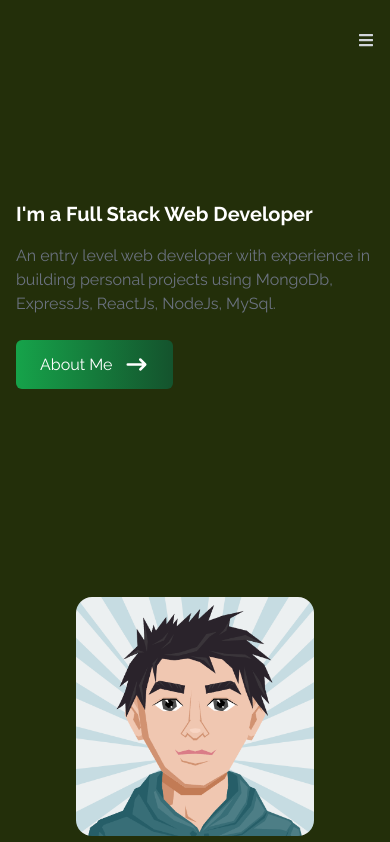
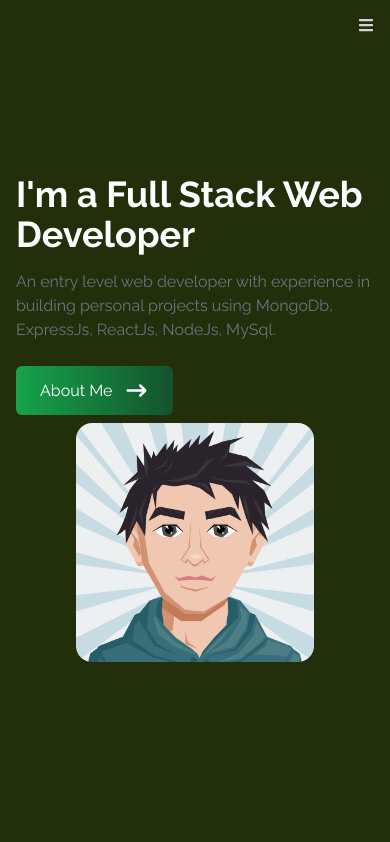
Before and after one commit to chubibobibo/alistairPortfolio, a React (Vite) app: page / in a window 390 px wide. Shown: the top 842 px of the page. Built offline with nearby package versions, Linux system fonts and the light colour scheme.

Commit message:
adjusted home

```diff
--- a/src/components/Home.jsx
+++ b/src/components/Home.jsx
@@ -7,8 +7,8 @@ const Home = () => {
   return (
     <div name='home' className='h-screen w-full bg-[#232f0a]'>
       <div className='max-w-screen-lg mx-auto flex flex-col items-center justify-center h-full px-4 md:flex-row'>
-        <div className='flex flex-col justify-center h-full'>
-          <h2 className='text-xl sm:text-7xl font-bold text-white'>
+        <div className='flex flex-col justify-start sm:justify-center h-full mt-48'>
+          <h2 className='text-4xl sm:text-7xl font-bold text-white'>
             I'm a Full Stack Web Developer
           </h2>
           <p className='text-gray-500 py-4 max-w-md'>
@@ -29,7 +29,7 @@ const Home = () => {
             </Link>
           </div>
         </div>
-        <div>
+        <div className='mb-48 sm:mb-0'>
           <img
             src={me}
             alt='my profile'
--- a/src/components/Navbar.jsx
+++ b/src/components/Navbar.jsx
@@ -16,7 +16,7 @@ const Navbar = () => {
   const handleClick = () => setNav(!nav);
 
   return (
-    <div className='fixed w-full h-[80px] flex justify-end items-center px-4 bg-[#232f0a] text-gray-300'>
+    <div className='fixed w-full h-[50px] flex justify-end items-center px-4 bg-[#232f0a] text-gray-300'>
       {/* menu */}
       <ul className='hidden md:flex gap-x-8'>
         <li>
```
